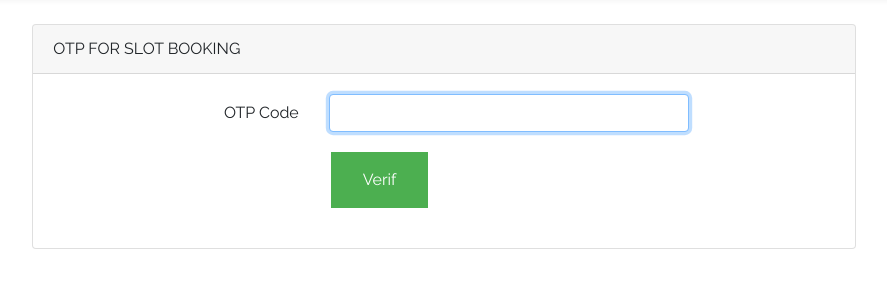
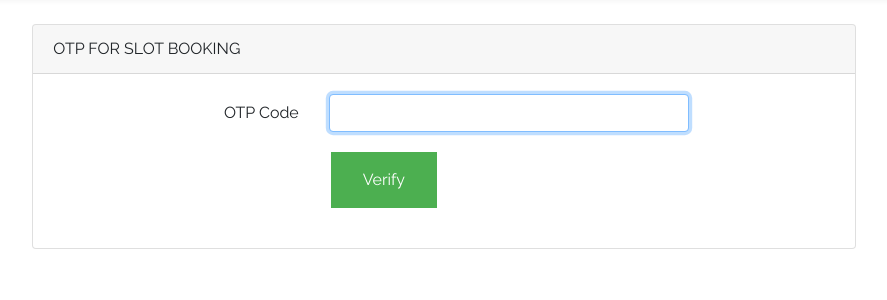
Before and after one commit to dhruvshah123/Child-Vaccination-Managment-System, a PHP site: page /verification1.php in a window 1280 px wide. Shown: the part 56-356 px from the top of the page, without its empty margins (196-1083 px from the left). Run offline with PHP 8.4, Linux system fonts and the light colour scheme; some libraries are stand-ins or nearby versions.

Commit message:
Update verification1.php

```diff
--- a/verification1.php
+++ b/verification1.php
@@ -53,7 +53,7 @@
                             </div>
 
                             <div class="col-md-6 offset-md-4">
-                                <input type="submit" value="Verif" name="verif">
+                                <input type="submit" value="Verify" name="verify">
                             </div>
                     </div>
                     </form>
@@ -68,7 +68,7 @@
 </html>
 <?php
     include('database.php');
-    if(isset($_POST["verif"])){
+    if(isset($_POST["verify"])){
         $otp = $_SESSION['otp'];
         $email = $_SESSION['email'];
         $otp_code = $_POST['otp_code'];
```
